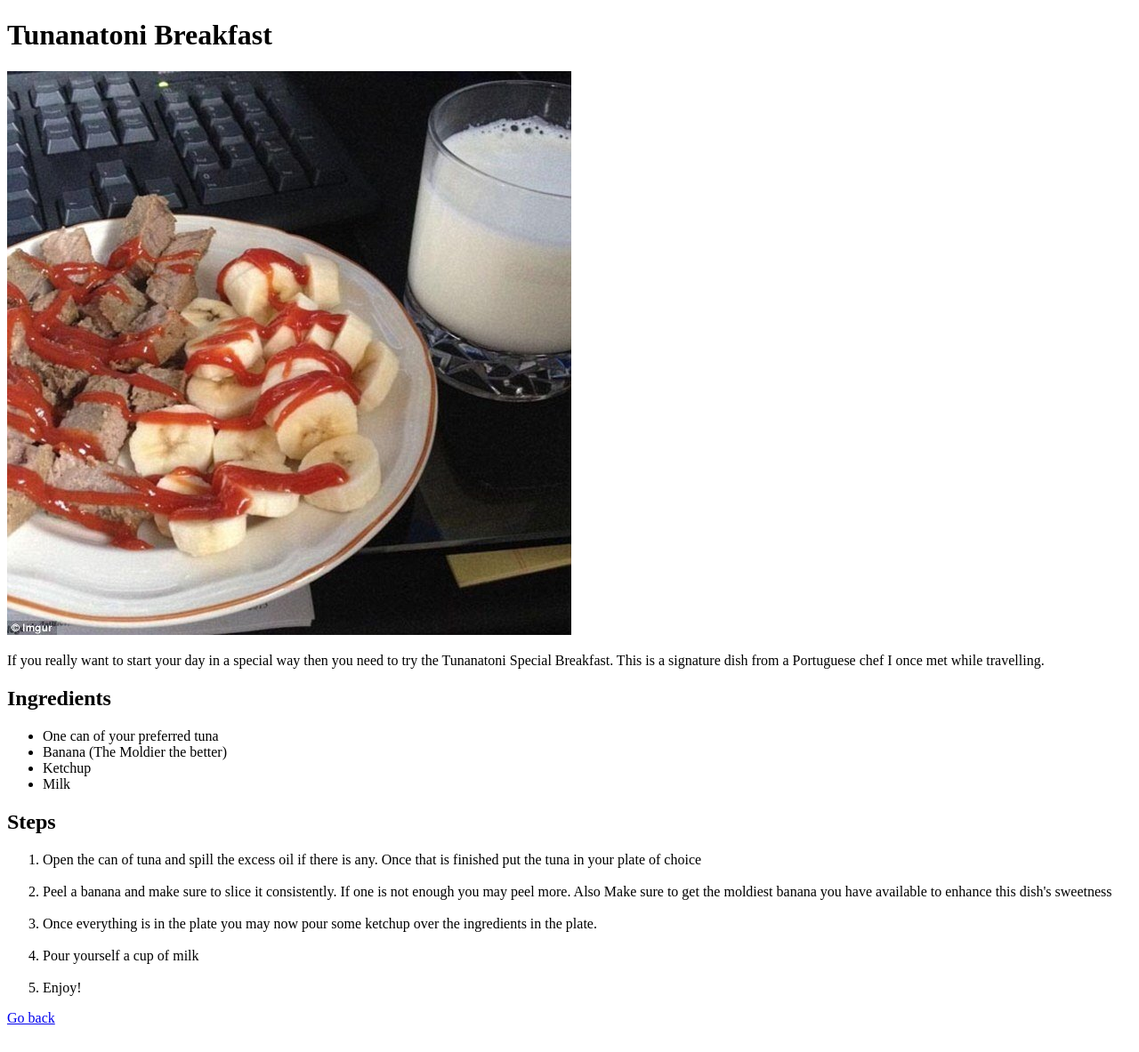
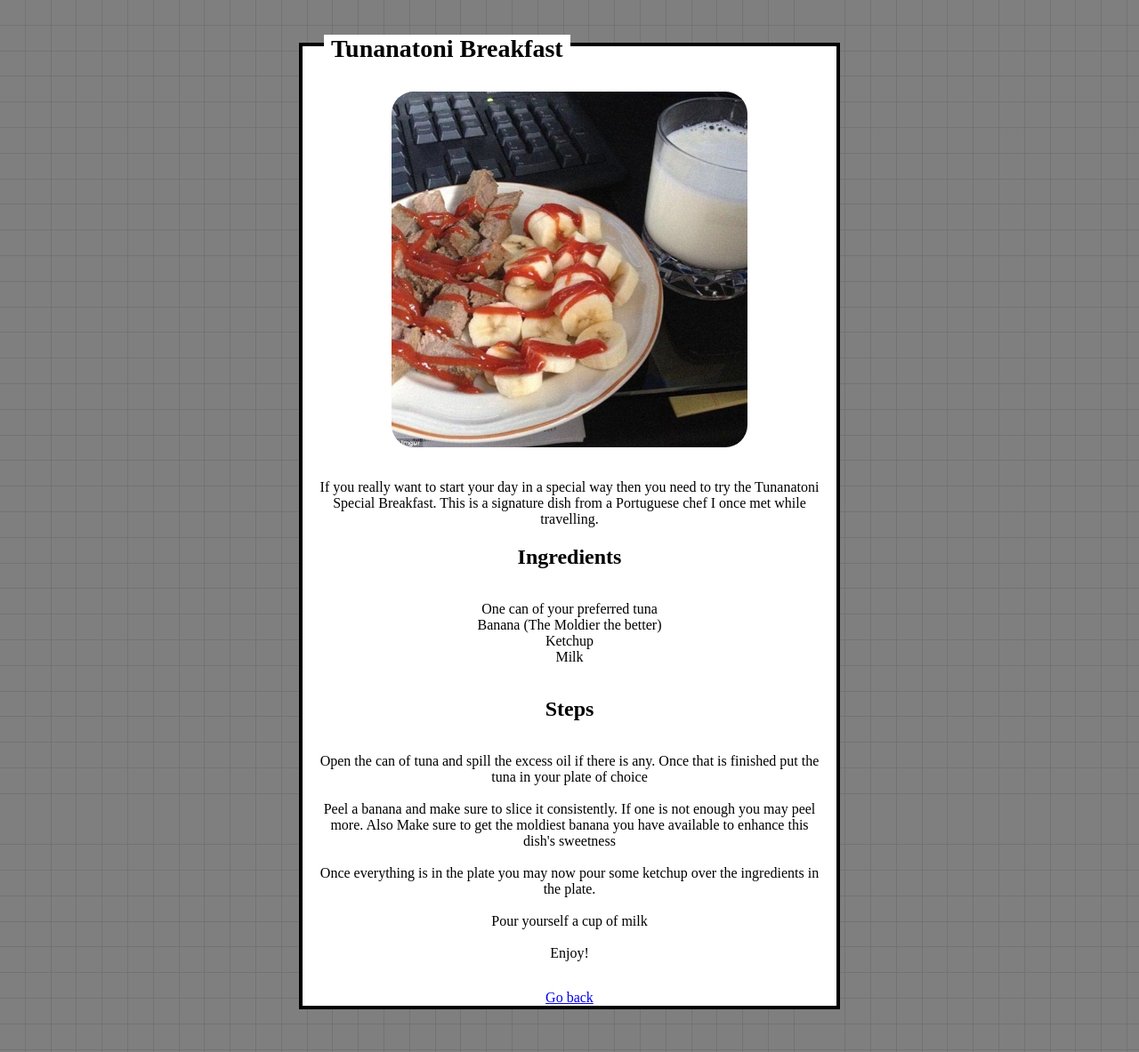
Before and after one commit to andrecaldeiras/odin-recipes, a plain HTML site: page recipes/tunanatoni.html in a window 1280 px wide. Shown: the whole page at 89% size. Before the commit the page ends 1162 px from the top, so only its background shows below. Drawn offline with Linux system fonts and the light colour scheme.

Commit message:
Added styling to Tunanatoni recipe

```diff
--- a/recipes/tunanatoni.html
+++ b/recipes/tunanatoni.html
@@ -3,21 +3,25 @@
 <head>
     <meta charset="UTF-8">
     <meta name="viewport" content="width=device-width, initial-scale=1.0">
+    <link rel="stylesheet" href="../styles.css"/>
     <title>Tunanatoni Breakfast</title>
 </head>
 <body>
-    <h1>Tunanatoni Breakfast</h1>
-    <img src="../images/tunanatoni.jpg">
+    <div class="circle"></div>
+    <main>
+        <div class="container">
+            <h1 class="container__title">Tunanatoni Breakfast</h1>
+            <img class="container__image" src="../images/tunanatoni.jpg">
             <p>If you really want to start your day in a special way then you need to try the Tunanatoni Special Breakfast. This is a signature dish from a Portuguese chef I once met while travelling.</p>
             <h2>Ingredients</h2>
-    <ul>
+            <ul class="list">
                 <li>One can of your preferred tuna</li>
                 <li>Banana (The Moldier the better)</li>
                 <li>Ketchup</li>
                 <li>Milk</li>
             </ul>
             <h2>Steps</h2>
-    <ol>
+            <ol class="list">
                 <li>Open the can of tuna and spill the excess oil if there is any. Once that is finished put the tuna in your plate of choice</li>
                 <br>
                 <li>Peel a banana and make sure to slice it consistently. If one is not enough you may peel more. Also Make sure to get the moldiest banana you have available to enhance this dish's sweetness</li>
@@ -29,5 +33,8 @@
                 <li>Enjoy!</li>
             </ol>
             <a href="../index.html">Go back</a>
+        </div>
+    </main>
+    <script src="/scripts.js"></script>
 </body>
 </html>
```
Also changed, not shown: recipes/carbonara.html (+1 -1 lines). Lines whose indentation alone changed are shown as unchanged.
